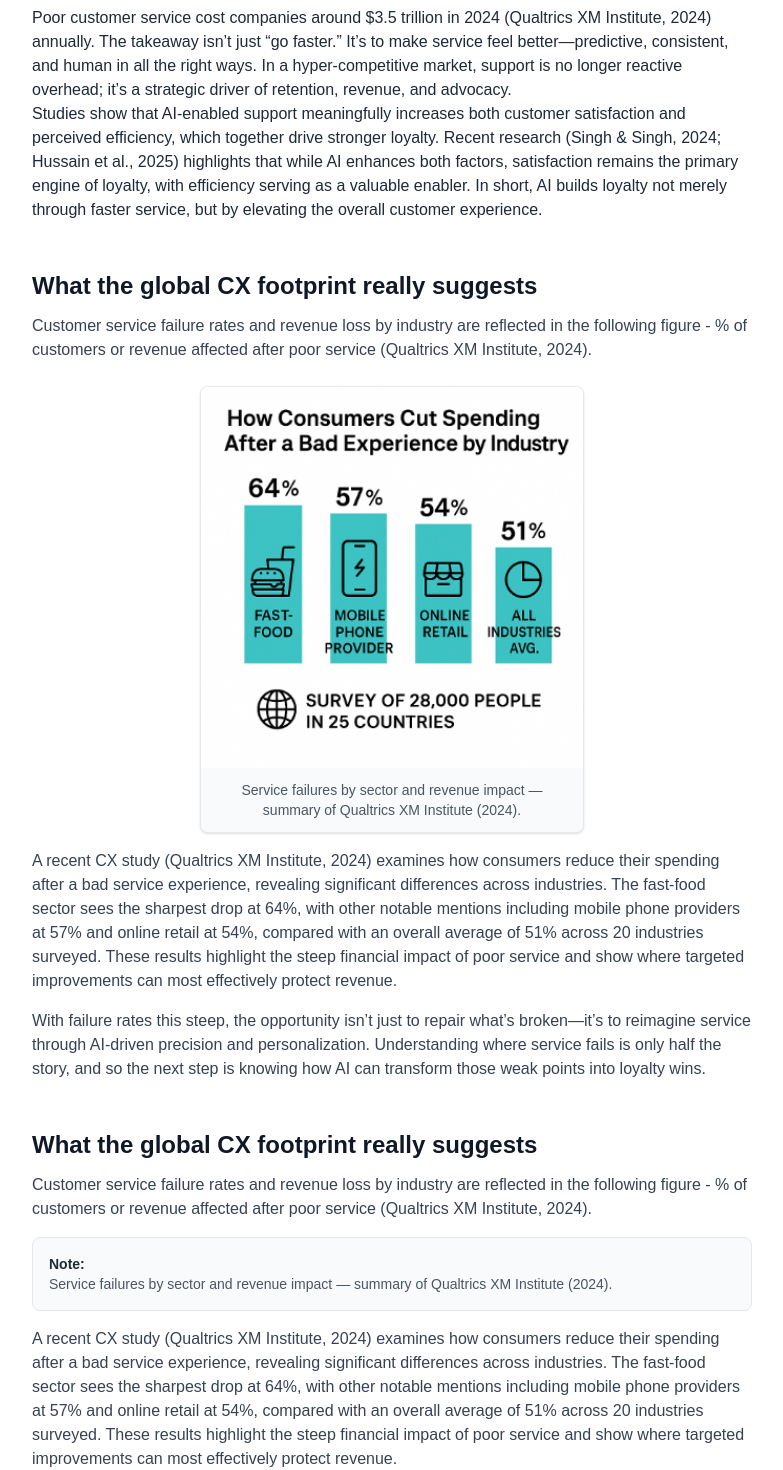
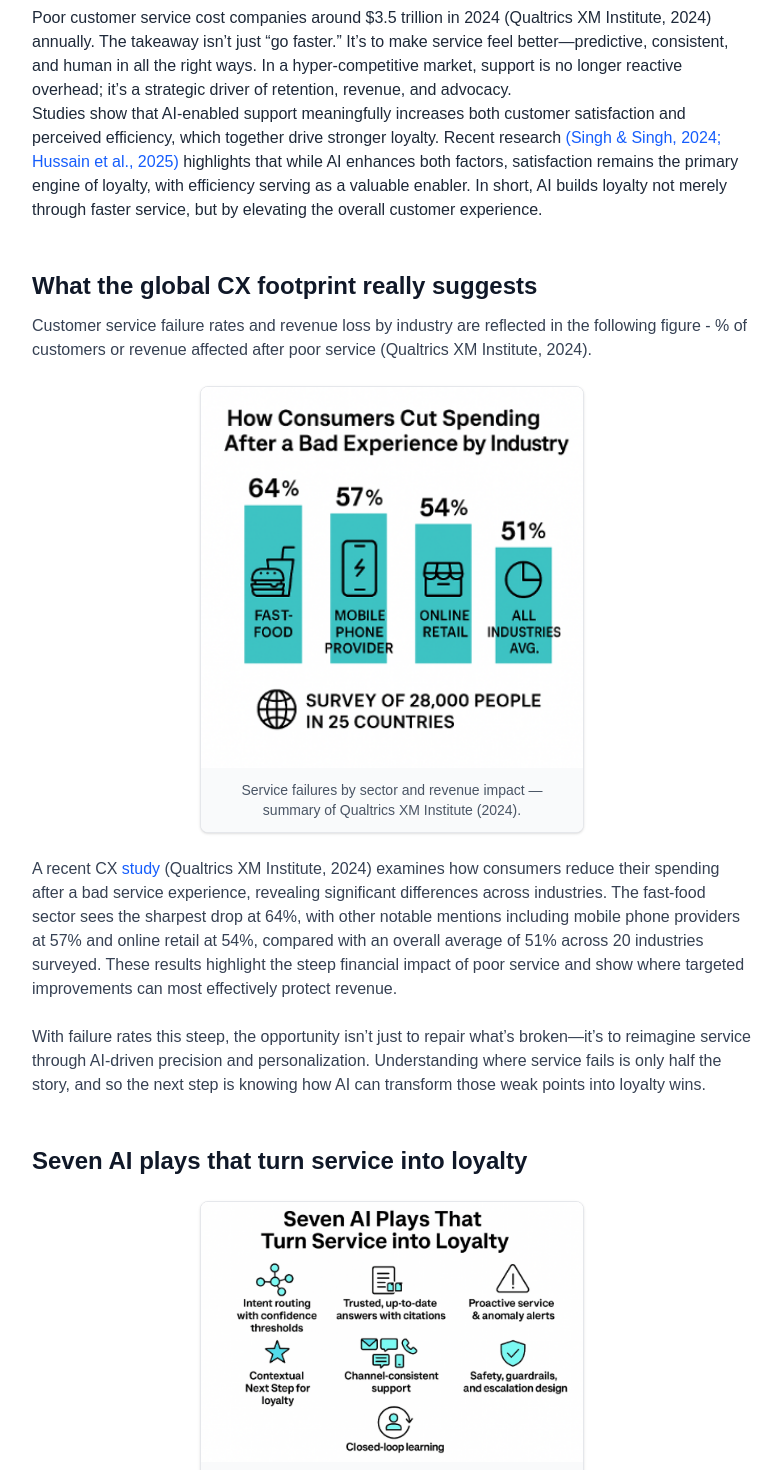
Before and after one commit to Notrus-ai/notrus-site, a Next.js app: page /en/stop-losing-customers in a window 1280 px wide. Shown: the part 960-2430 px from the top of the page, without its empty margins (248-1031 px from the left). Built offline with nearby package versions, Linux system fonts and the light colour scheme.

Commit message:
moved references to text

```diff
--- a/src/app/en/stop-losing-customers/page.tsx
+++ b/src/app/en/stop-losing-customers/page.tsx
@@ -99,7 +99,7 @@ const ArticlePageEN: React.FC = () => {
               ?.split("\n\n")
               .filter(Boolean)
               .map((p: string, i: number) => (
-                <p key={i}>{p}</p>
+                <p key={i} dangerouslySetInnerHTML={{ __html: p }} />
               ))}
           </section>
           {/* Metrics */}
@@ -130,28 +130,11 @@ const ArticlePageEN: React.FC = () => {
               ?.split("\n")
               .filter(Boolean)
               .map((p: string, i: number) => (
-                <p key={i} className="mt-4 text-gray-700">
-                  {p}
-                </p>
-              ))}
-          </section>
-          {/* CX Footprint */}
-          <section className="mt-12">
-            <h2 className="text-2xl font-bold text-gray-900">
-              {texts.cxFootprintTitle}
-            </h2>
-            <p className="mt-3 text-gray-700">{texts.cxFootprintIntro}</p>
-            <div className="mt-4 rounded-lg border border-gray-200 bg-gray-50 p-4 text-sm text-gray-600">
-              <strong className="block text-gray-800">Note:</strong>
-              {texts.fig1}
-            </div>
-            {texts.cxFootprintBody
-              ?.split("\n")
-              .filter(Boolean)
-              .map((p: string, i: number) => (
-                <p key={i} className="mt-4 text-gray-700">
-                  {p}
-                </p>
+                <p
+                  key={i}
+                  className="mt-6 text-gray-700"
+                  dangerouslySetInnerHTML={{ __html: p }}
+                />
               ))}
           </section>
           {/* Seven AI Plays */}
@@ -241,21 +224,6 @@ const ArticlePageEN: React.FC = () => {
                 </p>
               ))}
           </section>
-          {/* References */}
-          <section className="mt-12 border-t border-gray-200 pt-8">
-            <h2 className="text-2xl font-bold text-gray-900 mb-4">
-              {texts.referencesTitle || "References"}
-            </h2>
-            <ul className="space-y-3 text-md text-gray-700">
-              {texts.references &&
-                Object.entries(texts.references).map(([key, value]) => (
-                  <li key={key} className="flex gap-2">
-                    <span className="text-blue-600 mt-0.5">•</span>
-                    <span>{value}</span>
-                  </li>
-                ))}
-            </ul>
-          </section>
         </article>
       </main>
       <Footer t={t} language={language} setLanguage={setLanguage} />
--- a/src/app/pt/pare-de-perder-clientes/page.tsx
+++ b/src/app/pt/pare-de-perder-clientes/page.tsx
@@ -99,7 +99,7 @@ const ArticlePagePT: React.FC = () => {
               ?.split("\n\n")
               .filter(Boolean)
               .map((p: string, i: number) => (
-                <p key={i}>{p}</p>
+                <p key={i} dangerouslySetInnerHTML={{ __html: p }} />
               ))}
           </section>
           {/* Metrics */}
@@ -133,28 +133,11 @@ const ArticlePagePT: React.FC = () => {
               ?.split("\n")
               .filter(Boolean)
               .map((p: string, i: number) => (
-                <p key={i} className="mt-4 text-gray-700">
-                  {p}
-                </p>
-              ))}
-          </section>
-          {/* CX Footprint */}
-          <section className="mt-12">
-            <h2 className="text-2xl font-bold text-gray-900">
-              {texts.cxFootprintTitle}
-            </h2>
-            <p className="mt-3 text-gray-700">{texts.cxFootprintIntro}</p>
-            <div className="mt-4 rounded-lg border border-gray-200 bg-gray-50 p-4 text-sm text-gray-600">
-              <strong className="block text-gray-800">Note:</strong>
-              {texts.fig1}
-            </div>
-            {texts.cxFootprintBody
-              ?.split("\n")
-              .filter(Boolean)
-              .map((p: string, i: number) => (
-                <p key={i} className="mt-4 text-gray-700">
-                  {p}
-                </p>
+                <p
+                  key={i}
+                  className="mt-6 text-gray-700"
+                  dangerouslySetInnerHTML={{ __html: p }}
+                />
               ))}
           </section>
           {/* Seven AI Plays */}
@@ -244,21 +227,6 @@ const ArticlePagePT: React.FC = () => {
                 </p>
               ))}
           </section>
-          {/* References */}
-          <section className="mt-12 border-t border-gray-200 pt-8">
-            <h2 className="text-2xl font-bold text-gray-900 mb-4">
-              {texts.referencesTitle || "References"}
-            </h2>
-            <ul className="space-y-3 text-md text-gray-700">
-              {texts.references &&
-                Object.entries(texts.references).map(([key, value]) => (
-                  <li key={key} className="flex gap-2">
-                    <span className="text-blue-600 mt-0.5">•</span>
-                    <span>{value}</span>
-                  </li>
-                ))}
-            </ul>
-          </section>
         </article>
       </main>
       <Footer t={t} language={language} setLanguage={setLanguage} />
--- a/src/utils/translations.ts
+++ b/src/utils/translations.ts
@@ -875,7 +875,7 @@ export const articleTexts = {
 
     whyNowTitle: "Why this matters now",
     whyNowBody:
-      "Poor customer service cost companies around $3.5 trillion in 2024 (Qualtrics XM Institute, 2024) annually. The takeaway isn’t just “go faster.” It’s to make service feel better—predictive, consistent, and human in all the right ways. In a hyper-competitive market, support is no longer reactive overhead; it’s a strategic driver of retention, revenue, and advocacy.\n\nStudies show that AI-enabled support meaningfully increases both customer satisfaction and perceived efficiency, which together drive stronger loyalty. Recent research (Singh & Singh, 2024; Hussain et al., 2025) highlights that while AI enhances both factors, satisfaction remains the primary engine of loyalty, with efficiency serving as a valuable enabler. In short, AI builds loyalty not merely through faster service, but by elevating the overall customer experience.",
+      "Poor customer service cost companies around $3.5 trillion in 2024 (Qualtrics XM Institute, 2024) annually. The takeaway isn’t just “go faster.” It’s to make service feel better—predictive, consistent, and human in all the right ways. In a hyper-competitive market, support is no longer reactive overhead; it’s a strategic driver of retention, revenue, and advocacy.\n\nStudies show that AI-enabled support meaningfully increases both customer satisfaction and perceived efficiency, which together drive stronger loyalty. Recent research <a href=\"https://www.tandfonline.com/doi/full/10.1080/23311975.2024.2326107/\" target=\"_blank\" rel=\"noopener noreferrer\" class=\"text-blue-600 hover:text-blue-800 hover:underline font-medium\">(Singh & Singh, 2024; Hussain et al., 2025)</a> highlights that while AI enhances both factors, satisfaction remains the primary engine of loyalty, with efficiency serving as a valuable enabler. In short, AI builds loyalty not merely through faster service, but by elevating the overall customer experience.",
 
     metricsTitle: "Metrics that change behavior (and where to use them)",
     metricsPoints: [
@@ -889,7 +889,7 @@ export const articleTexts = {
     cxFootprintIntro:
       "Customer service failure rates and revenue loss by industry are reflected in the following figure - % of customers or revenue affected after poor service (Qualtrics XM Institute, 2024).",
     cxFootprintBody:
-      "A recent CX study (Qualtrics XM Institute, 2024) examines how consumers reduce their spending after a bad service experience, revealing significant differences across industries. The fast-food sector sees the sharpest drop at 64%, with other notable mentions including mobile phone providers at 57% and online retail at 54%, compared with an overall average of 51% across 20 industries surveyed. These results highlight the steep financial impact of poor service and show where targeted improvements can most effectively protect revenue.\nWith failure rates this steep, the opportunity isn’t just to repair what’s broken—it’s to reimagine service through AI-driven precision and personalization. Understanding where service fails is only half the story, and so the next step is knowing how AI can transform those weak points into loyalty wins.",
+      "A recent CX <a href=\"https://success.qualtrics.com/rs/542-FMF-412/images/XMI_RR-DS_WhatHappensBadExperiences-2024.pdf?version=0/\"target=\"_blank\" rel=\"noopener noreferrer\" class=\"text-blue-600 hover:text-blue-800 hover:underline font-medium\">study</a> (Qualtrics XM Institute, 2024) examines how consumers reduce their spending after a bad service experience, revealing significant differences across industries. The fast-food sector sees the sharpest drop at 64%, with other notable mentions including mobile phone providers at 57% and online retail at 54%, compared with an overall average of 51% across 20 industries surveyed. These results highlight the steep financial impact of poor service and show where targeted improvements can most effectively protect revenue.\nWith failure rates this steep, the opportunity isn’t just to repair what’s broken—it’s to reimagine service through AI-driven precision and personalization. Understanding where service fails is only half the story, and so the next step is knowing how AI can transform those weak points into loyalty wins.",
     fig1:
       "Service failures by sector and revenue impact — summary of Qualtrics XM Institute (2024).",
     fig2: "The Seven AI Strategies to Transform Customer Service into Loyalty. Source: Qualtrics XM Institute (2024).",
@@ -1002,7 +1002,7 @@ export const articleTexts = {
 
     whyNowTitle: "Por que isso importa agora",
     whyNowBody:
-      "O mau atendimento ao cliente custou às empresas cerca de US$ 3,5 trilhões em 2024 (Qualtrics XM Institute, 2024). A lição não é apenas “seja mais rápido” — é fazer o serviço parecer melhor: preditivo, consistente e humano nos aspectos certos. Num mercado hipercompetitivo, o suporte deixou de ser um custo reativo e tornou-se um impulsionador estratégico de retenção, receita e advocacia.\n\nPesquisas mostram que o suporte com IA aumenta significativamente tanto a satisfação quanto a eficiência percebida, e juntas elas fortalecem a lealdade. Estudos recentes (Singh & Singh, 2024; Hussain et al., 2025) destacam que, embora a IA melhore ambos os fatores, a satisfação continua sendo o principal motor da lealdade — e a eficiência, um facilitador valioso. Em resumo: a IA constrói lealdade não apenas com rapidez, mas aprimorando toda a experiência do cliente.",
+      "O mau atendimento ao cliente custou às empresas cerca de US$ 3,5 trilhões em 2024 (Qualtrics XM Institute, 2024). A lição não é apenas “seja mais rápido” — é fazer o serviço parecer melhor: preditivo, consistente e humano nos aspectos certos. Num mercado hipercompetitivo, o suporte deixou de ser um custo reativo e tornou-se um impulsionador estratégico de retenção, receita e advocacia.\n\nPesquisas mostram que o suporte com IA aumenta significativamente tanto a satisfação quanto a eficiência percebida, e juntas elas fortalecem a lealdade. Estudos recentes <a href=\"https://www.tandfonline.com/doi/full/10.1080/23311975.2024.2326107/\" target=\"_blank\" rel=\"noopener noreferrer\" class=\"text-blue-600 hover:text-blue-800 hover:underline font-medium\">(Singh & Singh, 2024; Hussain et al., 2025)</a> destacam que, embora a IA melhore ambos os fatores, a satisfação continua sendo o principal motor da lealdade — e a eficiência, um facilitador valioso. Em resumo: a IA constrói lealdade não apenas com rapidez, mas aprimorando toda a experiência do cliente.",
 
     metricsTitle: "Métricas que mudam comportamento (e onde aplicá-las)",
     metricsPoints: [
@@ -1016,7 +1016,7 @@ export const articleTexts = {
     cxFootprintIntro:
       "As taxas de falha no atendimento e perda de receita por setor estão refletidas no gráfico a seguir — % de clientes ou receita afetada após um mau atendimento (Qualtrics XM Institute, 2024).",
     cxFootprintBody:
-      "Um estudo recente (Qualtrics XM Institute, 2024) analisou como os consumidores reduzem gastos após uma má experiência. O setor de fast food tem a maior queda (64%), seguido por operadoras móveis (57%) e varejo online (54%), com média geral de 51% em 20 setores pesquisados. Esses números evidenciam o impacto financeiro direto do mau atendimento e indicam onde melhorias direcionadas podem proteger a receita.\nCom taxas tão altas, a oportunidade não é apenas consertar o que está quebrado, mas reimaginar o atendimento com precisão e personalização movidas por IA. Entender onde o serviço falha é só metade da história — o próximo passo é saber como a IA pode transformar esses pontos fracos em fidelização.",
+      "Um <a href=\"https://success.qualtrics.com/rs/542-FMF-412/images/XMI_RR-DS_WhatHappensBadExperiences-2024.pdf?version=0/\" target=\"_blank\" rel=\"noopener noreferrer\" class=\"text-blue-600 hover:text-blue-800 hover:underline font-medium\">estudo</a> recente (Qualtrics XM Institute, 2024) analisou como os consumidores reduzem gastos após uma má experiência. O setor de fast food tem a maior queda (64%), seguido por operadoras móveis (57%) e varejo online (54%), com média geral de 51% em 20 setores pesquisados. Esses números evidenciam o impacto financeiro direto do mau atendimento e indicam onde melhorias direcionadas podem proteger a receita.\nCom taxas tão altas, a oportunidade não é apenas consertar o que está quebrado, mas reimaginar o atendimento com precisão e personalização movidas por IA. Entender onde o serviço falha é só metade da história — o próximo passo é saber como a IA pode transformar esses pontos fracos em fidelização.",
     fig1:
       "Falhas de atendimento por setor e impacto na receita — síntese de Qualtrics XM Institute (2024).",
     fig2: "As Sete Estratégias de IA para Transformar o Atendimento em Lealdade. Fonte: Qualtrics XM Institute (2024).",
```
